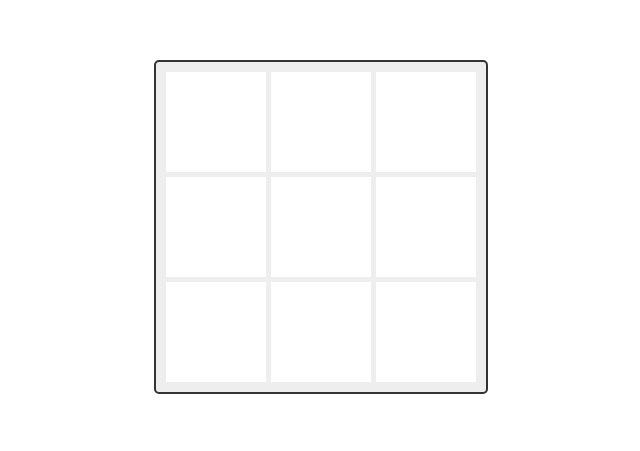
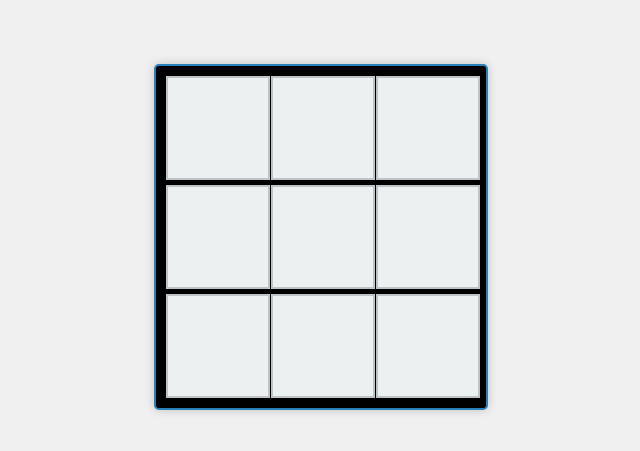
Before and after one commit to alisonrobichaux/Tic-Tac-Toe, a plain HTML site: page index.html in a window 1280 px wide. Shown: the part 173-624 px from the top of the page, without its empty margins (319-959 px from the left). Drawn offline with Linux system fonts and the light colour scheme.

Commit message:
css update

```diff
--- a/styles.css
+++ b/styles.css
@@ -2,18 +2,22 @@ body {
     display: flex;
     justify-content: center;
     align-items: center;
+    flex-direction: column; /* Add this line to center both the board and result vertically */
     height: 100vh;
     margin: 0;
+    background-color: #f0f0f0;
+    font-family: 'Arial', sans-serif;
 }
 
 .board {
     display: grid;
     grid-template-columns: repeat(3, 100px);
     grid-gap: 5px;
-    background-color: #eee;
+    background-color: black;
     padding: 10px;
-    border: 2px solid #333;
+    border: 2px solid #2980b9;
     border-radius: 5px;
+    box-shadow: 0 0 10px rgba(0, 0, 0, 0.2);
 }
 
 .cell {
@@ -24,11 +28,20 @@ body {
     align-items: center;
     font-size: 24px;
     cursor: pointer;
-    background-color: #fff;
+    background-color: #ecf0f1;
+    border: 2px solid #bdc3c7;
+    color: #2c3e50;
+    transition: background-color 0.3s ease-in-out;
+}
+
+.cell:hover {
+    background-color: black;
 }
 
 .result {
     margin-top: 20px;
-    font-size: 20px;
+    font-size: 50px;
     font-weight: bold;
+    color: #e74c3c;
+    order: -1;
 }
```
